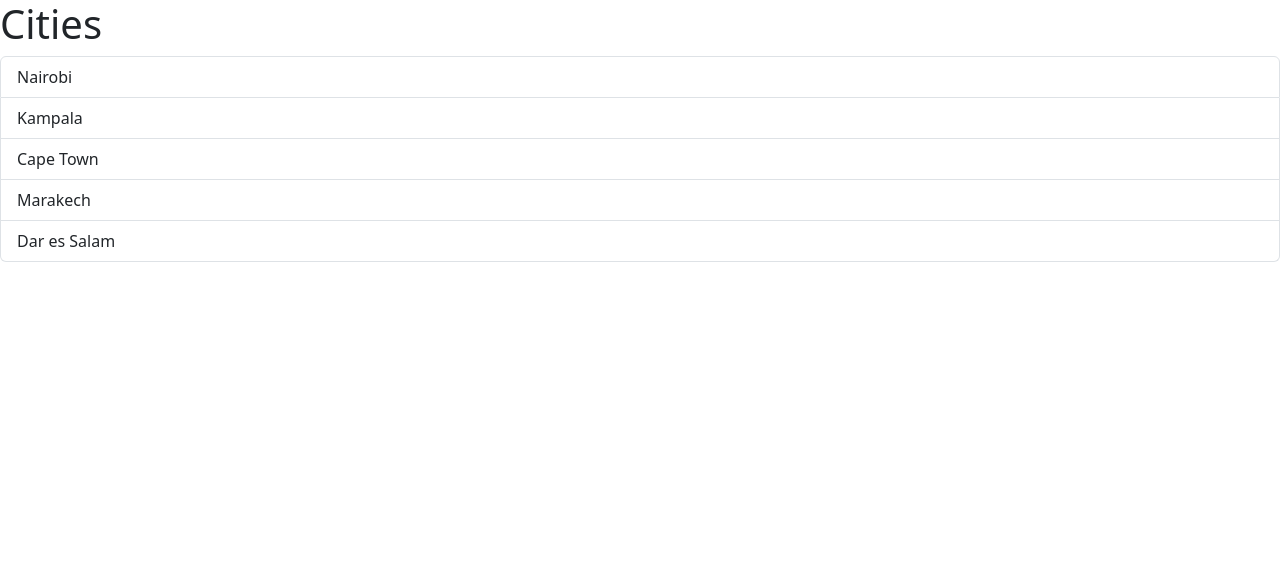
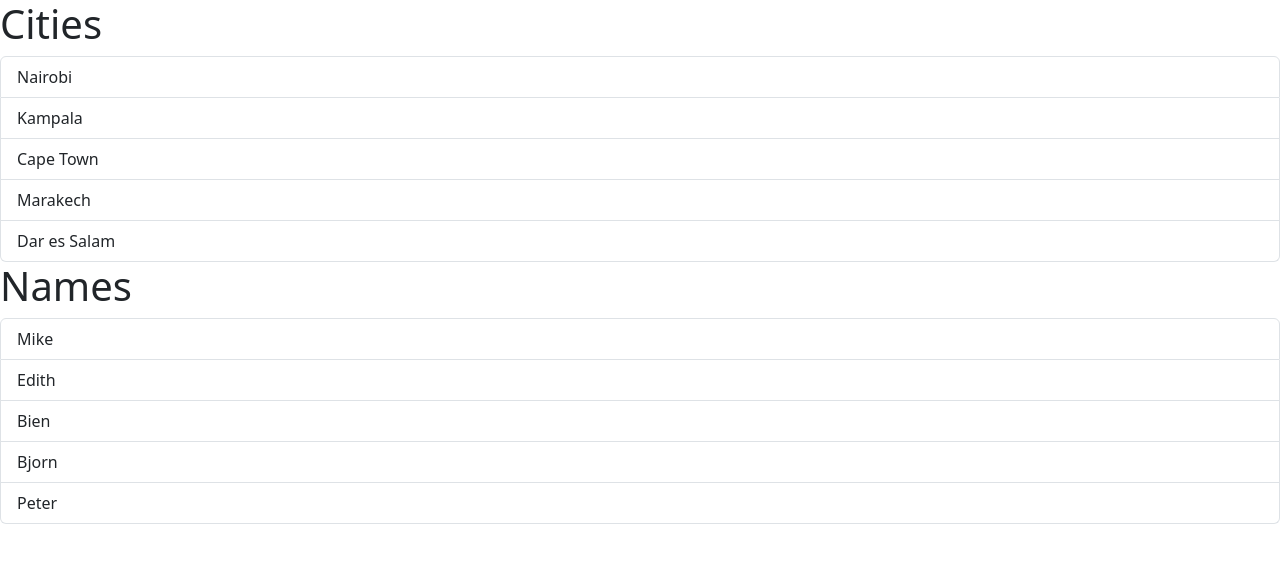
Before and after one commit to alex-njuguna/discover-games, a React (Vite) app in the folder dashboard/: page / in a window 1280 px wide. Shown: the top 562 px of the page. Built offline with nearby package versions, Linux system fonts and the light colour scheme.

Commit message:
woring with interface and props

```diff
--- a/dashboard/src/App.tsx
+++ b/dashboard/src/App.tsx
@@ -1,9 +1,14 @@
 import ListGroup from "./components/ListGroup";
 
 function App() {
+  let items = ["Nairobi", "Kampala", "Cape Town", "Marakech", "Dar es Salam"];
+  let names = ["Mike", "Edith", "Bien", "Bjorn", "Peter"];
+
   return (
     <div>
-      <ListGroup></ListGroup>
+      <ListGroup items={items} heading="Cities"></ListGroup>
+
+      <ListGroup items={names} heading="Names"></ListGroup>
     </div>
   );
 }
--- a/dashboard/src/components/ListGroup.tsx
+++ b/dashboard/src/components/ListGroup.tsx
@@ -1,18 +1,22 @@
 import { useState } from "react";
 
-function ListGroup() {
-  let cities = ["Nairobi", "Kampala", "Cape Town", "Marakech", "Dar es Salam"];
+// { items: string[], heading: string }
+interface Props {
+  items: string[];
+  heading: string;
+}
 
+function ListGroup({ items, heading }: Props) {
   const [selectedIndex, setSelectedIndex] = useState(-1);
 
   return (
     <>
-      <h1>Cities</h1>
-      {cities.length === 0 && <p>No cities found</p>}
+      <h1>{heading}</h1>
+      {items.length === 0 && <p>No items found</p>}
       <ul className="list-group">
-        {cities.map((city, index) => (
+        {items.map((item, index) => (
           <li
-            key={city}
+            key={item}
             className={
               selectedIndex === index
                 ? "list-group-item active"
@@ -20,7 +24,7 @@ function ListGroup() {
             }
             onClick={() => setSelectedIndex(index)}
           >
-            {city}
+            {item}
           </li>
         ))}
       </ul>
```
